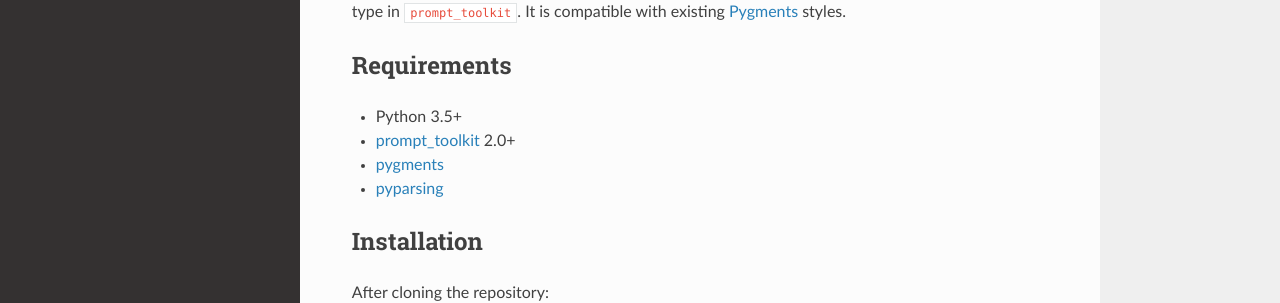
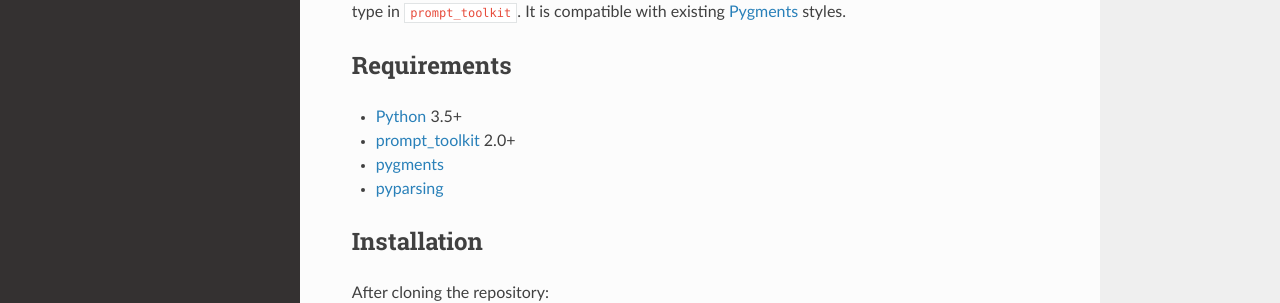
Before and after one commit to crowsonkb/pyparsing-highlighting, a Sphinx documentation site: the page built from docs/source/index.rst, in a window 1280 px wide and 1400 px high. Shown: the part 294-597 px from the top of the window. Built offline with Sphinx 7.4.7 and the Read the Docs theme 2.0.0, drawn with Linux system fonts in a browser that asks for light colours; some of the changed lines change nothing that is shown.

Commit message:
Small docs changes

```diff
--- a/README.rst
+++ b/README.rst
@@ -6,7 +6,7 @@
 Requirements
 ------------
 
-- Python 3.5+
+- `Python <https://www.python.org>`_ 3.5+
 - `prompt_toolkit <https://github.com/prompt-toolkit/python-prompt-toolkit>`_ 2.0+
 - `pygments <http://pygments.org>`_
 - `pyparsing <https://github.com/pyparsing/pyparsing>`_
--- a/docs/source/index.rst
+++ b/docs/source/index.rst
@@ -27,4 +27,3 @@
 
 * :ref:`genindex`
 * :ref:`modindex`
-* :ref:`search`
```
